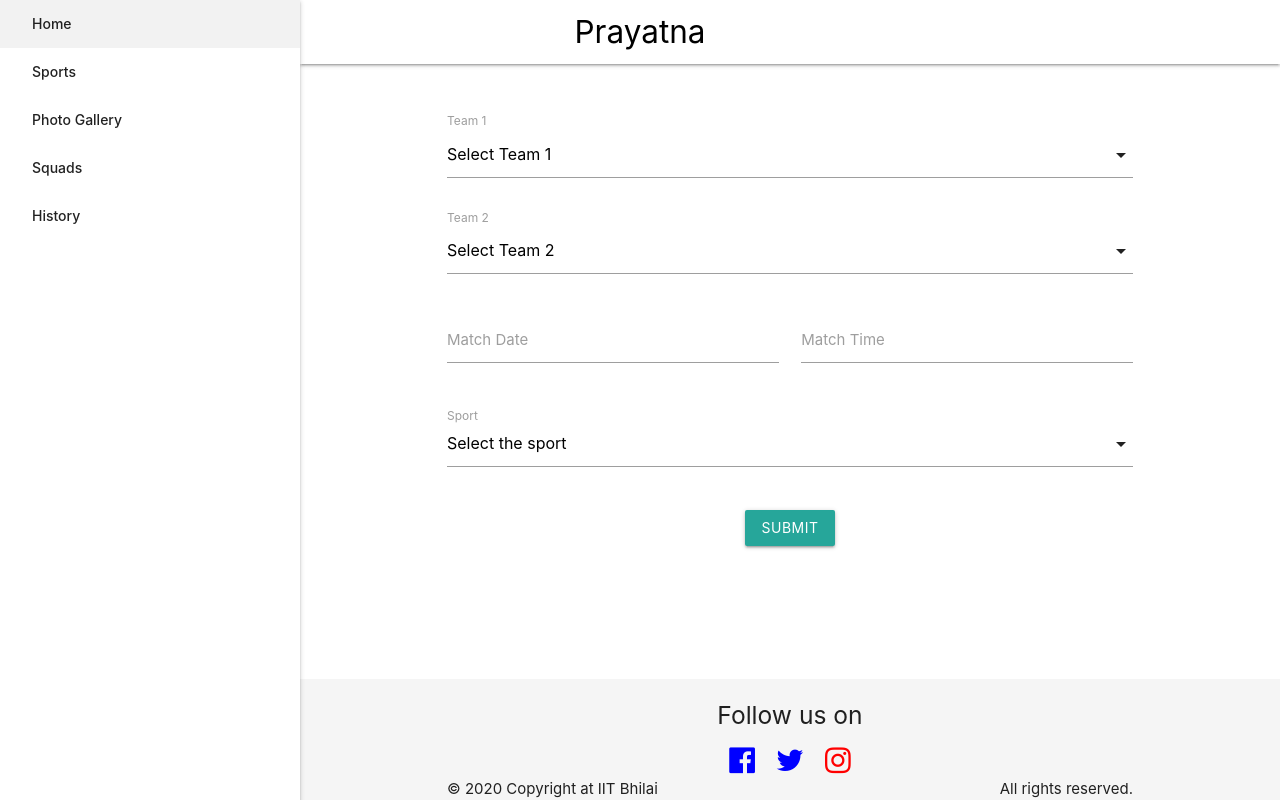
After one commit to ambarvm/prayatna-app, a PHP site: page /new-match.php in a window 1280 px wide. The commit adds this page. Run offline with PHP 8.4, Linux system fonts and the light colour scheme; a stand-in replaces the project's code that opens the database connection; some libraries are stand-ins or nearby versions.

Commit message:
merge previous changes and organize code

```diff
--- a/components/common-head.php
+++ b/components/common-head.php
@@ -3,3 +3,4 @@
 <link rel="stylesheet" href="https://cdnjs.cloudflare.com/ajax/libs/materialize/1.0.0/css/materialize.min.css">
 <link href="https://fonts.googleapis.com/icon?family=Material+Icons" rel="stylesheet">
 <link rel="stylesheet" href="./css/common.css">
+<link rel="stylesheet" href="https://cdnjs.cloudflare.com/ajax/libs/font-awesome/4.7.0/css/font-awesome.min.css">
--- a/components/common-scripts.php
+++ b/components/common-scripts.php
@@ -1,2 +1,8 @@
 <script src="https://cdnjs.cloudflare.com/ajax/libs/materialize/1.0.0/js/materialize.min.js"></script>
+
+<script src="https://www.gstatic.com/firebasejs/7.14.2/firebase-app.js"></script>
+<script src="https://www.gstatic.com/firebasejs/7.14.2/firebase-auth.js"></script>
+<script src="https://www.gstatic.com/firebasejs/7.14.2/firebase-firestore.js"></script>
+<?php include('../firebase.config.php') ?>
+
 <script src="./js/common.js"></script>
--- a/components/footer.php
+++ b/components/footer.php
@@ -1,18 +1,23 @@
-<footer class="footer">
-          <div class="container align">
+<button onclick="scrollToTop()" id="scroll-button" title="Go to top">
+	<i class='fa fa-arrow-up' style='font-size:20px;color:white'></i>
+</button>
+
+<footer class="footer grey lighten-4">
+	<div class="container center">
 		<div class="col l4 offset-l2 s12">
-				<h5 class="white-text follow">Follow us on:</h5>
-                 <nav class="footer-nav">
-                 <a class="grey-text text-lighten-3" href="https://www.facebook.com/SportsIITBhilai/"><i class="fa fa-facebook-official" style="font-size:30px;color:blue"></i></a>&nbsp&nbsp&nbsp&nbsp
-		 		 <a class="grey-text text-lighten-3" href="https://twitter.com/IIT_Bhilai?ref_src=twsrc%5Egoogle%7Ctwcamp%5Eserp%7Ctwgr%5Eauthor"><i class="fa fa-twitter" style="font-size:30px;color:blue"></i></a>&nbsp&nbsp&nbsp&nbsp
-		 		 <a class="grey-text text-lighten-3" href="https://www.instagram.com/iitbhilai/?hl=en"><i class="fa fa-instagram" style="font-size:30px;color:red"></i></a>
-                </nav>
+			<h5 class="follow">Follow us on</h5>
+			<div class="footer-nav">
+				<a class="grey-text text-lighten-3" href="https://www.facebook.com/SportsIITBhilai"><i class="fa fa-facebook-official" style="font-size:30px;color:blue"></i></a>&nbsp&nbsp&nbsp&nbsp
+				<a class="grey-text text-lighten-3" href="https://twitter.com/IIT_Bhilai"><i class="fa fa-twitter" style="font-size:30px;color:blue"></i></a>&nbsp&nbsp&nbsp&nbsp
+				<a class="grey-text text-lighten-3" href="https://www.instagram.com/iitbhilai"><i class="fa fa-instagram" style="font-size:30px;color:red"></i></a>
 			</div>
 		</div>
+	</div>
+
 	<div class="footer-copyright">
 		<div class="container">
 			© 2020 Copyright at IIT Bhilai
-            <span class="grey-text text-lighten-4 right">All rights reserved.</span>
+			<span class="right">All rights reserved.</span>
 		</div>
 	</div>
 </footer>
--- a/components/navbar.php
+++ b/components/navbar.php
@@ -1 +1,20 @@
-<nav>navbar works!!</nav>
+<header>
+	<nav class="white">
+		<div id="nav-wrapper">
+			<div id="container">
+				<a href="#" data-target="slide_out" class="sidenav-trigger black-text"><i class="material-icons">menu</i></a>
+				<a href="#" class="brand-logo center black-text">Prayatna</a>
+			</div>
+		</div>
+	</nav>
+</header>
+
+<ul class="sidenav sidenav-fixed" id="slide_out">
+	<div>
+		<li> <a href="index.html">Home</a></li>
+		<li> <a href="services.html">Sports</a></li>
+		<li> <a href="contact.html">Photo Gallery</a></li>
+		<li> <a href="contact.html">Squads</a></li>
+		<li> <a href="contact.html">History</a></li>
+	</div>
+</ul>
--- a/public/css/common.css
+++ b/public/css/common.css
@@ -0,0 +1,56 @@
+.follow {
+	padding-top: 7px;
+	padding-bottom: 6px;
+}
+
+#scroll-button {
+	display: none;
+	position: fixed;
+	bottom: 20px;
+	right: 30px;
+	z-index: 99;
+	font-size: 18px;
+	border: none;
+	outline: none;
+	background-color: blue;
+	color: white;
+	cursor: pointer;
+	padding: 15px;
+	border-radius: 50%;
+}
+#scroll-button:hover {
+	background-color: black;
+	color: white;
+}
+
+header,
+main,
+footer {
+	padding-left: 300px;
+}
+
+@media only screen and (max-width: 992px) {
+	header,
+	main,
+	footer {
+		padding-left: 0;
+	}
+}
+
+body {
+	display: flex;
+	min-height: 100vh;
+	flex-direction: column;
+}
+
+main {
+	flex: 1 0 auto;
+}
+
+.modal {
+	border-radius: 10px;
+}
+.center-block {
+	display: block;
+	margin: auto;
+}
--- /dev/null
+++ b/public/css/new-match.css
@@ -0,0 +1,6 @@
+.team-input {
+	padding: 0 0.75rem;
+}
+.new-match-form {
+	margin-top: 3rem;
+}
--- a/public/index.php
+++ b/public/index.php
@@ -13,7 +13,7 @@
 	<?php include('../components/navbar.php') ?>
 
 	<main>
-		<h1>🏏Prayatna App</h1>
+		<h1 class="center">🏏Prayatna App</h1>
 	</main>
 
 	<?php include('../components/footer.php') ?>
--- a/public/js/common.js
+++ b/public/js/common.js
@@ -1 +1,18 @@
 M.AutoInit();
+
+// Initialize Firebase
+firebase.initializeApp(firebaseConfig);
+
+const scrollButton = document.getElementById('scroll-button');
+
+window.addEventListener('scroll', () => {
+	if (window.scrollY > 20) {
+		scrollButton.style.display = 'block';
+	} else {
+		scrollButton.style.display = 'none';
+	}
+});
+
+function scrollToTop() {
+	window.scroll({ top: 0, behavior: 'smooth' });
+}
--- /dev/null
+++ b/public/js/new-match.js
@@ -0,0 +1,35 @@
+const db = firebase.firestore();
+
+const playerNamesElement = document.querySelector('#player-names');
+let includePlayerNames = false;
+
+function onSportChange({ value: selectedSport }) {
+	const individualSports = ['badminton', 'chess', 'table tennis'];
+
+	if (individualSports.includes(selectedSport)) {
+		playerNamesElement.style.display = 'block';
+		includePlayerNames = true;
+	} else {
+		playerNamesElement.style.display = 'none';
+		includePlayerNames = false;
+	}
+}
+
+function addEvent() {
+	db.collection('events')
+		.add({
+			team1: document.getElementById('SelectTeam1').value,
+			team2: document.getElementById('SelectTeam2').value,
+			date: document.getElementById('date').value,
+			time: document.getElementById('time').value,
+			sport: document.getElementById('sport-select').value,
+			player1: includePlayerNames ? document.getElementById('player1').value : null,
+			player2: includePlayerNames ? document.getElementById('player2').value : null,
+		})
+		.then(function (docRef) {
+			console.log('Document written with ID: ', docRef.id);
+		})
+		.catch(function (error) {
+			console.error('Error adding document: ', error);
+		});
+}
--- /dev/null
+++ b/public/new-match.php
@@ -0,0 +1,85 @@
+<!DOCTYPE html>
+
+<html lang="en">
+
+<head>
+	<?php include('../components/common-head.php') ?>
+	<link rel="stylesheet" href="./css/new-match.css">
+
+	<title>New Match | Prayatna App</title>
+</head>
+
+<body>
+	<?php include('../components/navbar.php') ?>
+
+	<main>
+		<form class="col s12 container new-match-form">
+
+			<div class="row team-input">
+				<label>Team 1</label>
+				<select id="SelectTeam1">
+					<option selected disabled>Select Team 1</option>
+					<option value="spartans">Spartans</option>
+					<option value="vikings">Vikings</option>
+					<option value="renegades">Renegades</option>
+				</select>
+			</div>
+
+			<div class="row team-input">
+				<label>Team 2</label>
+				<select id="SelectTeam2">
+					<option selected disabled>Select Team 2</option>
+					<option value="spartans">Spartans</option>
+					<option value="vikings">Vikings</option>
+					<option value="renegades">Renegades</option>
+				</select>
+			</div>
+
+			<div class="row">
+				<div class="input-field col s6">
+					<input id="date" type="text" class="validate datepicker">
+					<label for="date">Match Date</label>
+				</div>
+				<div class="input-field col s6">
+					<input id="time" type="text" class="validate timepicker">
+					<label for="time">Match Time</label>
+				</div>
+			</div>
+
+			<div class="row">
+				<div class="input-field col s12">
+					<select id="sport-select" onchange="onSportChange(this)">
+						<option selected disabled>Select the sport</option>
+						<option value="badminton">Badminton</option>
+						<option value="chess">Chess</option>
+						<option value="table tennis">Table tennis</option>
+						<option value="cricket">Cricket</option>
+						<option value="football">Football</option>
+						<option value="volleyball">Volleyball</option>
+						<option value="basketball">Basketball</option>
+					</select>
+					<label for="sport-select">Sport</label>
+				</div>
+			</div>
+
+			<div id="player-names" class="row" style="display: none;">
+				<div class="input-field col s6">
+					<label for="player1">Player 1's Name</label>
+					<input id="player1" type="text">
+				</div>
+				<div class="input-field col s6">
+					<label for="player2">Player 2's Name</label>
+					<input id="player2" type="text">
+				</div>
+			</div>
+			<button class="btn waves-effect center-block" type="button" onclick="addEvent()">Submit</button>
+		</form>
+	</main>
+	<?php include('../components/footer.php') ?>
+
+	<!-- Scripts -->
+	<?php include('../components/common-scripts.php') ?>
+	<script src="./js/new-match.js"></script>
+</body>
+
+</html>
```
Also changed, not shown: README.md (added), 1 other file. Lines whose indentation alone changed are shown as unchanged.
